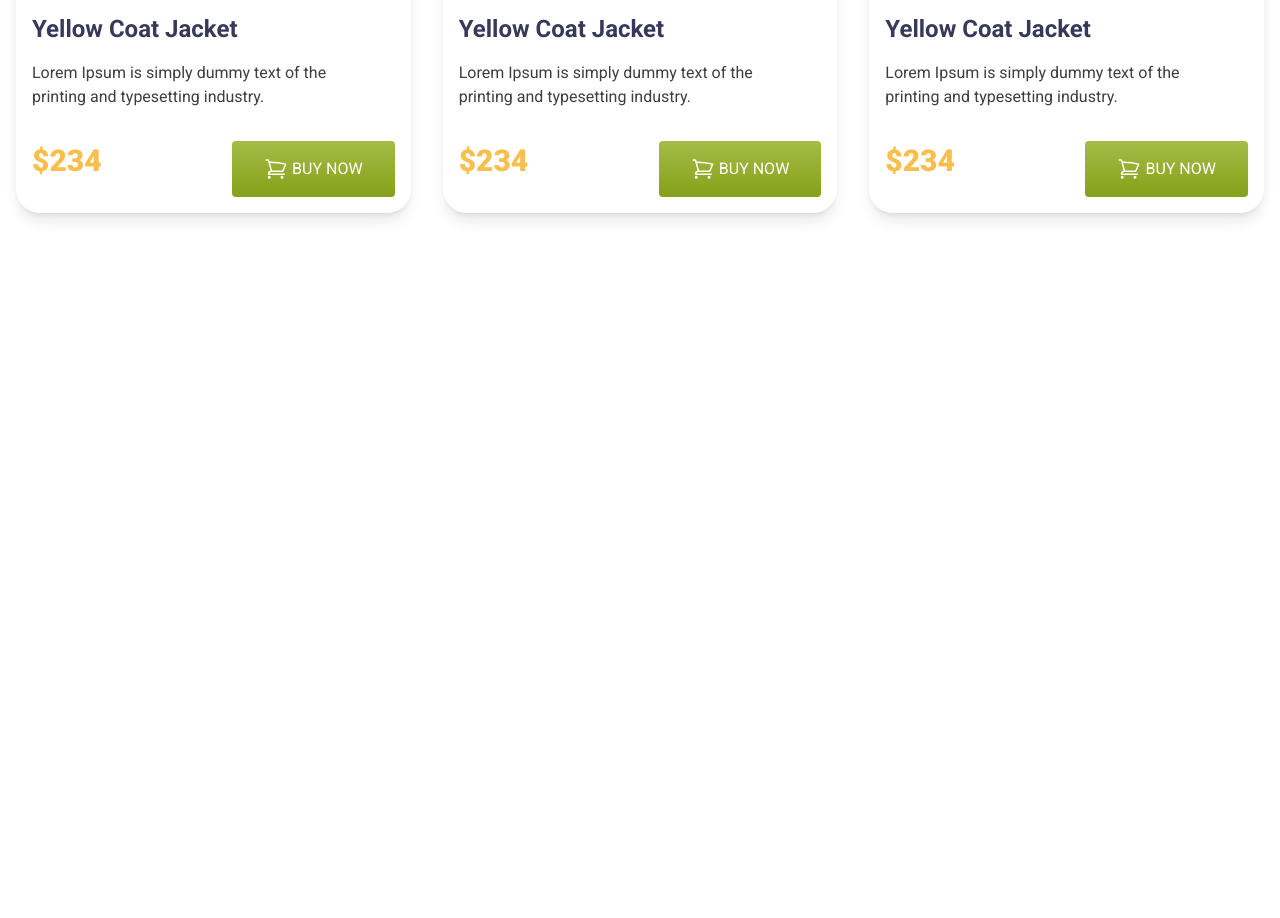
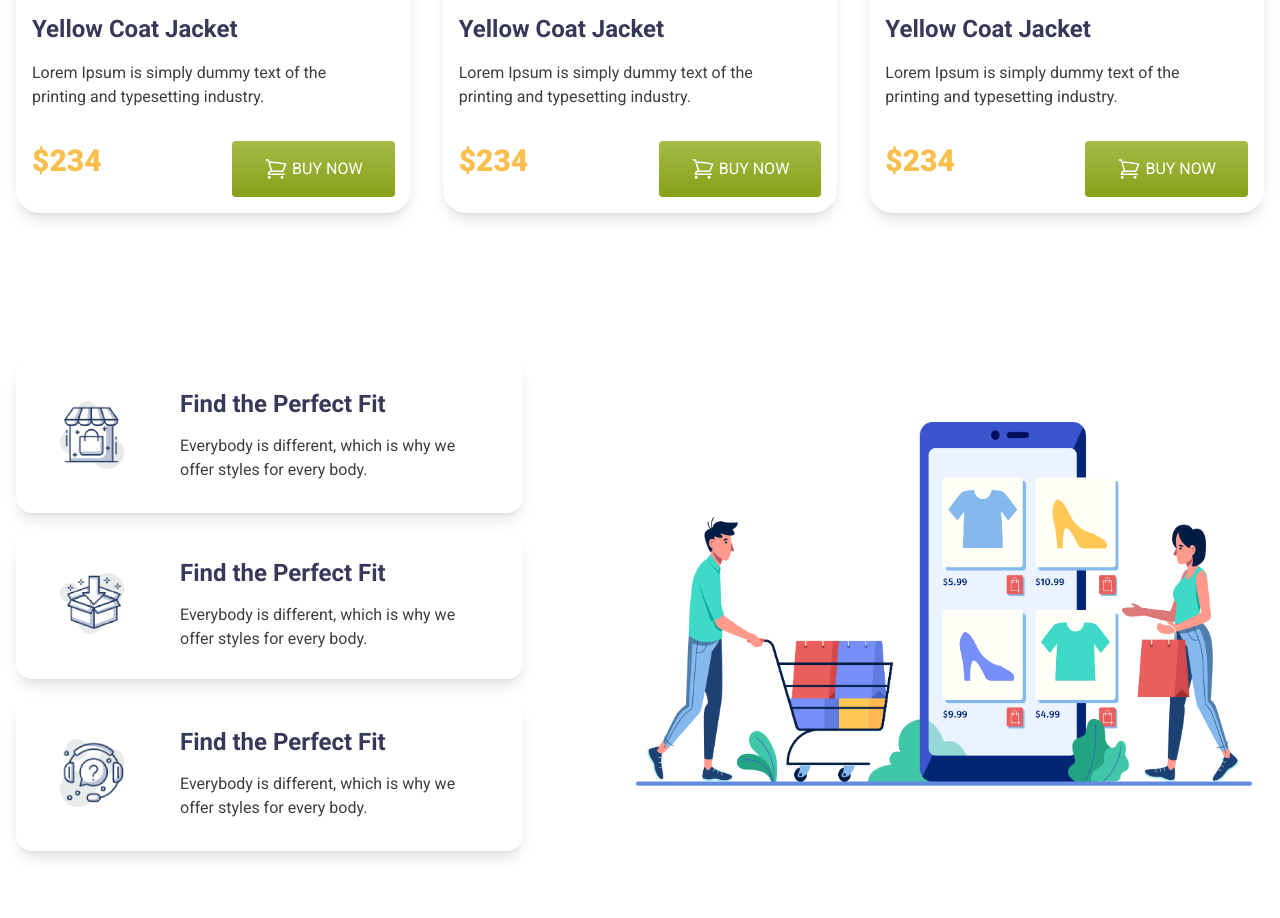
Before and after one commit to silpiAkter/penguin-fashion, a plain HTML site: page index.html in a window 1280 px wide. Shown: the part 1898-2816 px from the top of the page. Before the commit the page ends 2175 px from the top, so only its background shows below. Drawn offline with nearby package versions, Linux system fonts and the light colour scheme.

Commit message:
added shopping section

```diff
--- a/index.html
+++ b/index.html
@@ -171,6 +171,44 @@
             </div>
         </div>
         </section>
+        <!-- shopping section -->
+        <section class=" md:flex justify-between items-center my-16 ">
+            <div class="sm:my-12 m-4">
+                <div class="md:flex items-center md:justify-between p-7 rounded-2xl shadow-lg my-4">
+                    <div class="max-w-24 sm:mx-auto p-4">
+                        <img class="" src="icons/house.png" alt="">
+                    </div>
+                    <div class=" sm:text-center md:text-left mx-10">
+                        <h4 class="text-2xl text-[#363958] font-bold pb-3.5">Find the Perfect Fit</h4>
+                        <p class="text-[#3E3E3E] text-base">Everybody is different, which is why we
+                        <br>offer styles for every body.</p>
+                    </div>
+                </div>
+                <div class="md:flex items-center md:justify-between p-7 rounded-2xl shadow-lg my-4">
+                    <div class="max-w-24 sm:mx-auto p-4">
+                        <img class="" src="icons/box.png" alt="">
+                    </div>
+                    <div class=" sm:text-center md:text-left mx-10">
+                        <h4 class="text-2xl text-[#363958] font-bold pb-3.5">Find the Perfect Fit</h4>
+                        <p class="text-[#3E3E3E] text-base">Everybody is different, which is why we
+                        <br>offer styles for every body.</p>
+                    </div>
+                </div>
+                <div class="md:flex items-center md:justify-between p-7 rounded-2xl shadow-lg my-4">
+                    <div class="max-w-24 sm:mx-auto p-4">
+                        <img class="" src="icons/question.png" alt="">
+                    </div>
+                    <div class=" sm:text-center md:text-left mx-10">
+                        <h4 class="text-2xl text-[#363958] font-bold pb-3.5">Find the Perfect Fit</h4>
+                        <p class="text-[#3E3E3E] text-base">Everybody is different, which is why we
+                        <br>offer styles for every body.</p>
+                    </div>
+                </div>
+            </div>
+            <div class="max-w-2xl m-4 rounded-2xl">
+                <img class="max-w-screen-sm p-3 w-full" src="images/shopping.png" alt="">
+            </div>
+        </section>
     </main>
     <footer>
 
```
